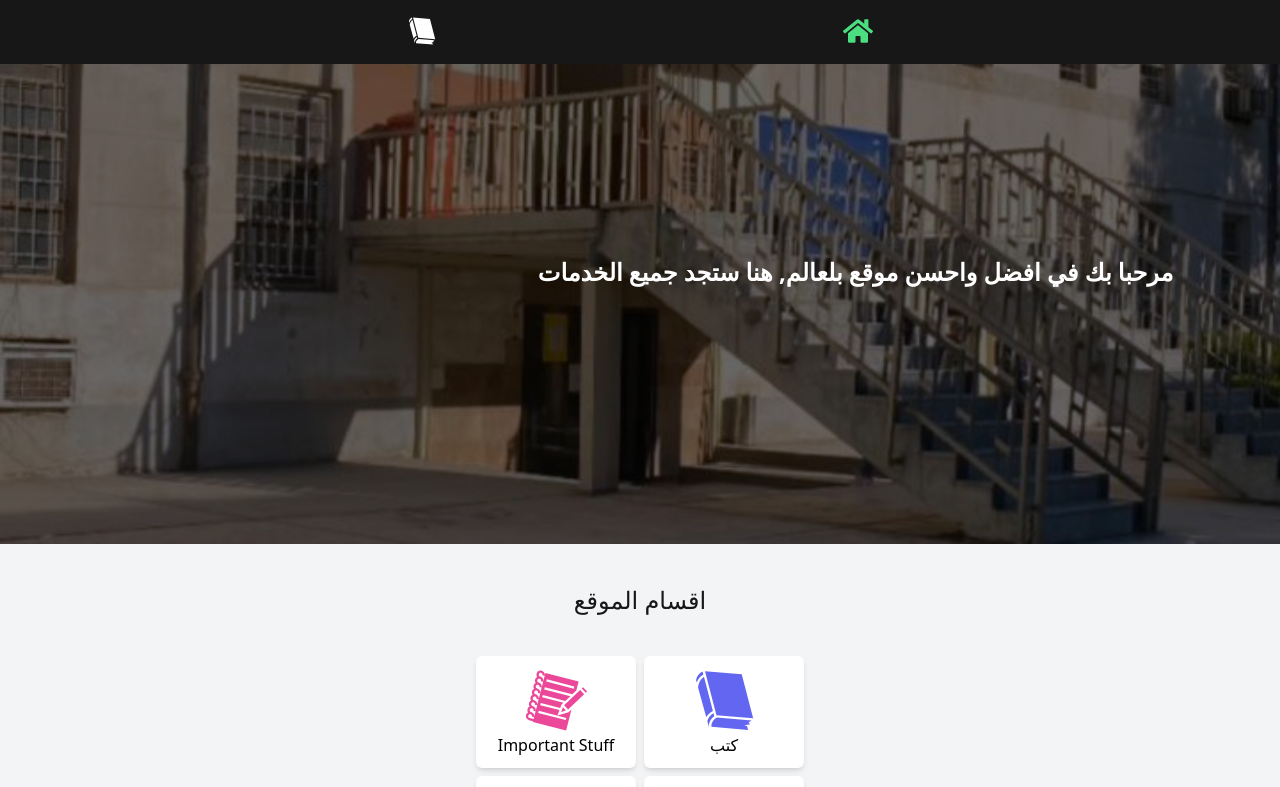
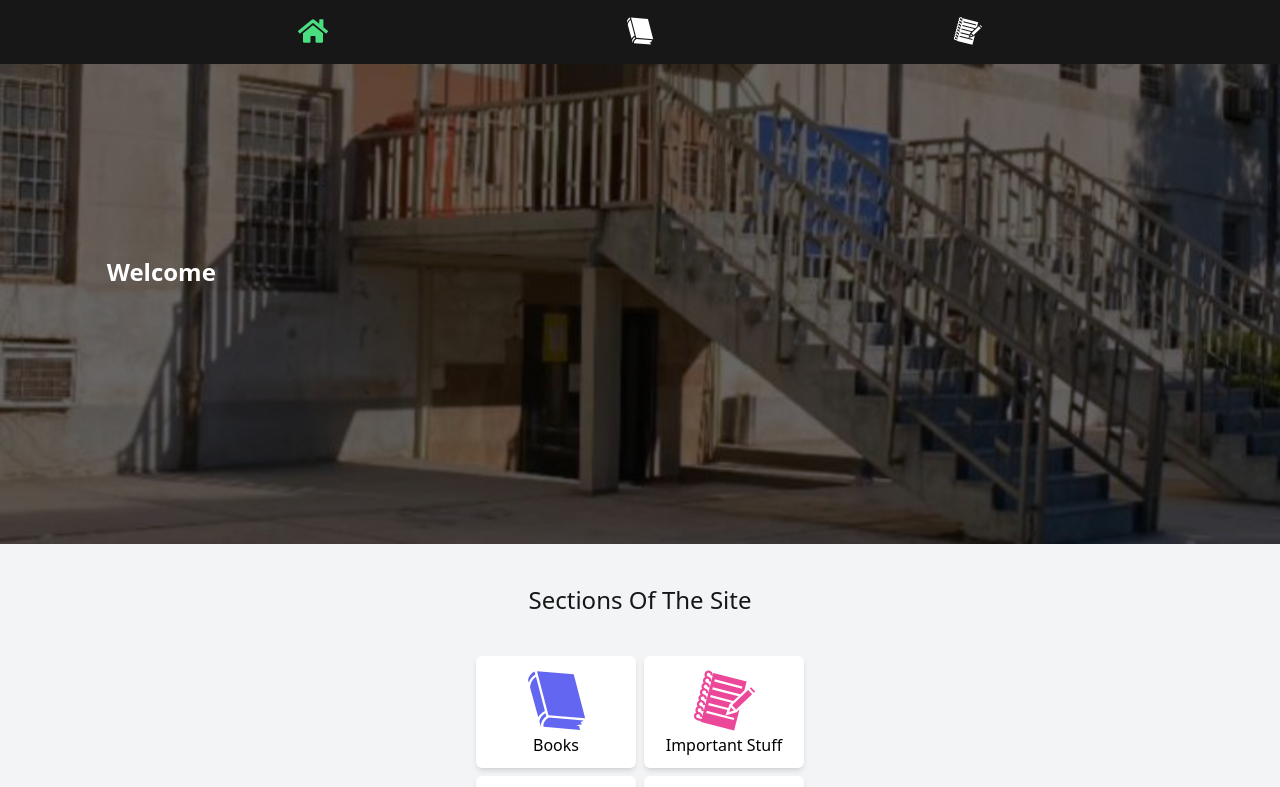
Before and after one commit to Murtaza01/collegeApp, a React (Vite) app: page /1 in a window 1280 px wide. Shown: the top 787 px of the page. Built offline with nearby package versions, Linux system fonts and the light colour scheme.

Commit message:
fixed subjectCard language change, fixed the subjectCard style, the language now defaults to arabic on first run only, added the summries link to the navBar

```diff
--- a/src/App.jsx
+++ b/src/App.jsx
@@ -5,8 +5,6 @@ import AuthPage from "./pages/Auth";
 import Root, { redirectLoader } from "./pages/Root";
 import React, { Suspense } from "react";
 import NavigationPage from "./pages/Navigation";
-import { useEffect } from "react";
-import { useTranslation } from "react-i18next";
 import Error from "./pages/Error";
 import SubjectsPage from "./pages/Subjects";
 const BooksPage = React.lazy(() => import("./pages/Books"));
@@ -43,14 +41,5 @@ const router = createBrowserRouter([
 ]);
 
 export default function App() {
-  const { i18n } = useTranslation();
-  useEffect(() => {
-    async function initialLanguage() {
-      await i18n.changeLanguage("ar");
-      document.body.dir = "rtl";
-    }
-    initialLanguage();
-  }, []);
-
   return <RouterProvider router={router} />;
 }
--- a/src/Hooks/useLang.js
+++ b/src/Hooks/useLang.js
@@ -1,8 +1,8 @@
 import { useTranslation } from "react-i18next";
 
 export default function useLang() {
-  const currentLang = localStorage.getItem("i18nextLng");
   const { i18n } = useTranslation();
+  const currentLang = i18n.language;
   async function changeLang() {
     if (currentLang === "ar") {
       await i18n.changeLanguage("en");
--- a/src/assets/data/firstStage.js
+++ b/src/assets/data/firstStage.js
@@ -13,57 +13,84 @@ const firstStage = {
     {
       title: "Better English Pronunciation",
       image: pronunciation,
-      color: "bg-gradient-to-l from-red-200 to-red-600",
+      subject: {
+        color: "bg-gradient-to-r from-red-200  to-red-600",
+        description: "pronunciation",
+      },
       link: "https://drive.google.com/file/d/1jtTDd8YPyAKUAUEFfL6axjLRYhBaHpyf/view?usp=drive_link",
     },
     {
       title: "English Conversation",
       image: conversation,
-      color: "bg-gradient-to-l from-green-200 to-green-600",
+      subject: {
+        color: "bg-gradient-to-r from-green-200 to-green-600",
+        description: "conversation",
+      },
       link: "https://drive.google.com/file/d/1gO1T1Fri9Ux8jKBP_s7g9_Sp129xJc56/view?usp=drive_link",
     },
     {
       title: "Select Readings",
       image: reading,
-      color: "bg-gradient-to-l from-cyan-200 to-cyan-600",
+      subject: {
+        color: "bg-gradient-to-r from-cyan-200 to-cyan-600",
+        description: "reading",
+      },
       link: "https://drive.google.com/file/d/1mXyUb_UdXJ8s4WcOhMGM7zAdtGiidukh/view?usp=drive_link",
     },
     {
       title: "spanish",
       image: spanish,
-      color: "bg-gradient-to-l from-amber-200 to-amber-600",
+      subject: {
+        color: "bg-gradient-to-r from-amber-200 to-amber-600",
+        description: "spanish",
+      },
       link: "https://drive.google.com/file/d/10A2GD_5EU-lKsTWm70QlSFs2EKU2oikn/view?usp=drive_link",
     },
     {
       title: "Totem 1",
       image: totem1,
-      color: "bg-gradient-to-l from-indigo-200 to-indigo-600",
+      subject: {
+        color: "bg-gradient-to-r from-indigo-200 to-indigo-600",
+        description: "french",
+      },
       link: "https://drive.google.com/file/d/1w8hTUs3rr_OvopO5Tas94jDa-0BAqRGL/view?usp=drive_link",
     },
 
     {
       title: "English Grammar in use",
       image: englishGrammarInUse,
-      color: "bg-gradient-to-l from-blue-200 to-blue-600",
+      subject: {
+        color: "bg-gradient-to-r from-blue-200 to-blue-600",
+        description: "grammar",
+      },
       link: "https://drive.google.com/file/d/1crUON5q9X4I-35jdUl341MSCFmlzUXJc/view?usp=drive_link",
     },
     {
       title: "Computer_1",
       image: computer_1,
-      color: "bg-gradient-to-l from-slate-200 to-slate-600",
+      subject: {
+        color: "bg-gradient-to-r from-slate-200 to-slate-600",
+        description: "computer1",
+      },
       link: "https://drive.google.com/file/d/1vtrJBWoMA_Zpihb5QVHfQmHUtImagBDw/view?usp=drive_link",
     },
     {
       title: "Computer_2",
       image: computer_2,
-      color: "bg-gradient-to-l from-pink-200 to-pink-600",
+      subject: {
+        color: "bg-gradient-to-r from-pink-200 to-pink-600",
+        description: "computer2",
+      },
       link: "https://drive.google.com/file/d/1niVzjRiUWaDO3wuGc9vkMePFdx6daD9b/view?usp=drive_link",
     },
 
     {
       title: "Writing in Paragraph",
       image: writing,
-      color: "bg-gradient-to-l from-purple-200 to-purple-600",
+      subject: {
+        color: "bg-gradient-to-r from-purple-200 to-purple-600",
+        description: "writing",
+      },
       link: "https://drive.google.com/file/d/1K1cnQObyp3Ybx4CBeZ0O_PLOJXjsFL2G/view?usp=drive_link",
     },
   ],
--- a/src/assets/data/navigation.jsx
+++ b/src/assets/data/navigation.jsx
@@ -19,6 +19,11 @@ export const navBarData = [
     id: 2,
     route: "books",
     icon: <GiWhiteBook />,
+  },
+  {
+    id: 3,
+    route: "subjects",
+    icon: <GiNotebook />,
   },
 ];
 
--- a/src/assets/lang/arabic.json
+++ b/src/assets/lang/arabic.json
@@ -7,5 +7,14 @@
   "books": "كتب",
   "info": "تعليمات",
   "StageHeading": "مرحبا بك في افضل واحسن موقع بلعالم, هنا ستجد جميع الخدمات",
-  "siteSections": "اقسام الموقع"
+  "siteSections": "اقسام الموقع",
+  "conversation": "ملخصات مادة المحادثة",
+  "grammar": "ملخصات مادة النحو",
+  "reading": "ملخصات مادة القراءة",
+  "french": "ملخصات مادة الفرنسي",
+  "spanish": "ملخصات مادة الاسباني",
+  "computer1": "ملخصات مادة الحاسوب",
+  "computer2": " ملخصات مادة الحاسوب 2",
+  "pronunciation": "ملخصات مادة الصوت",
+  "writing": "ملخصات مادة الرايتنك"
 }
--- a/src/components/SubjectCard.jsx
+++ b/src/components/SubjectCard.jsx
@@ -1,19 +1,30 @@
+import { useTranslation } from "react-i18next";
 import { Link } from "react-router-dom";
-export default function SubjectCard({ img, color }) {
+export default function SubjectCard({ desc, img, color }) {
+  const { t, i18n } = useTranslation();
+  const currentLang = i18n.language;
+  console.log(currentLang);
+  const isArabic = currentLang === "ar";
+
   return (
     <Link
-      className={` shadow-lg shadow-gray-700 ${color} rounded-md   pr-3 h-24 max-w-58 flex justify-between items-center`}
+      className={` shadow-lg  shadow-neutral-700 ${color} rounded-md gap-8  pr-14 h-24 max-w-58 flex
+      items-center`}
     >
-      <span className=" text-neutral-800   ml-auto capitalize">
-        <h2>ملخصات الادب</h2>
-      </span>
-      <span className=" ml-[-1.5rem] ">
+      <span className={` ${isArabic ? "mr-[-4rem]" : "ml-[-1rem] "} `}>
         <img
           src={img}
           className="size-16 rounded-sm  shadow-lg shadow-neutral-800"
           alt=""
         />
       </span>
+      <span
+        className={` text-black text-lg ${
+          isArabic ? "ml-auto" : ""
+        }    capitalize`}
+      >
+        <h2>{t(`${desc}`)}</h2>
+      </span>
     </Link>
   );
 }
--- a/src/pages/Auth.jsx
+++ b/src/pages/Auth.jsx
@@ -1,19 +1,34 @@
-import { useRef, useState } from "react";
+import { useRef, useState, useEffect } from "react";
 import { authActions } from "../store/auth";
 import { useDispatch } from "react-redux";
 import { useNavigate } from "react-router-dom";
-import { checkEmail } from "../util/checkEmail";
+import { checkEmail } from "../util/helpers";
 import { IoIosMail } from "react-icons/io";
 import { IoAlertCircleOutline } from "react-icons/io5";
 import { useTranslation } from "react-i18next";
-import { currentLang } from "../util/getStorage";
+
+let firstRun = false;
+
 export default function AuthPage() {
   const [validEmail, setValidEmail] = useState(true);
   const email = useRef();
   const dispatch = useDispatch();
   const navigate = useNavigate();
 
-  const { t } = useTranslation();
+  const { t, i18n } = useTranslation();
+  const currentLang = i18n.language;
+  useEffect(() => {
+    if (!firstRun) {
+      async function defaultLang() {
+        await i18n.changeLanguage("ar");
+        document.body.dir = "rtl";
+      }
+      defaultLang();
+    }
+
+    firstRun = true;
+  }, []);
+
   function handleFormSubmit(event) {
     event.preventDefault();
 
--- a/src/pages/Root.jsx
+++ b/src/pages/Root.jsx
@@ -1,5 +1,5 @@
 import { redirect } from "react-router-dom";
-import { authStorage } from "../util/getStorage";
+import { authStorage } from "../util/helpers";
 
 export default function Root() {
   return;
--- a/src/pages/Subjects.jsx
+++ b/src/pages/Subjects.jsx
@@ -7,8 +7,13 @@ export default function SubjectsPage() {
   return (
     <main className="mt-16 h-screen  bgPattren bg-gray-50 ">
       <div className="grid gap-5 py-10 pr-4 pl-10">
-        {books.map(({ color, title, image }) => (
-          <SubjectCard color={color} key={title} img={image} />
+        {books.map(({ subject, title, image }) => (
+          <SubjectCard
+            color={subject.color}
+            key={title}
+            img={image}
+            desc={subject.description}
+          />
         ))}
       </div>
     </main>
--- a/src/util/getStorage.js
+++ /dev/null
@@ -1,4 +0,0 @@
-export const currentLang = localStorage.getItem("i18nextLng");
-
-const stateStorage = localStorage.getItem("persist:root");
-export const authStorage = JSON.parse(stateStorage);
--- a/src/util/checkEmail.js
+++ b/src/util/helpers.js
@@ -3,3 +3,6 @@ export function checkEmail(email) {
     email.includes("@") && email.includes("edu") && email.includes("iq");
   return validEmail;
 }
+
+const stateStorage = localStorage.getItem("persist:root");
+export const authStorage = JSON.parse(stateStorage);
```
